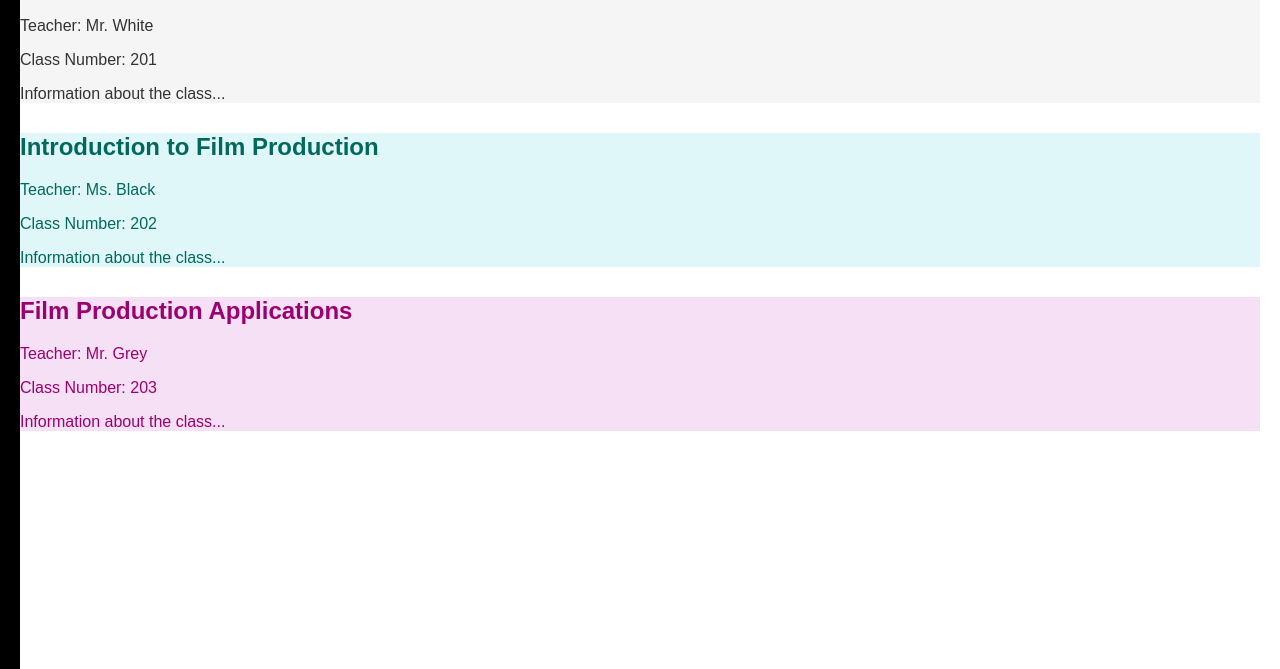
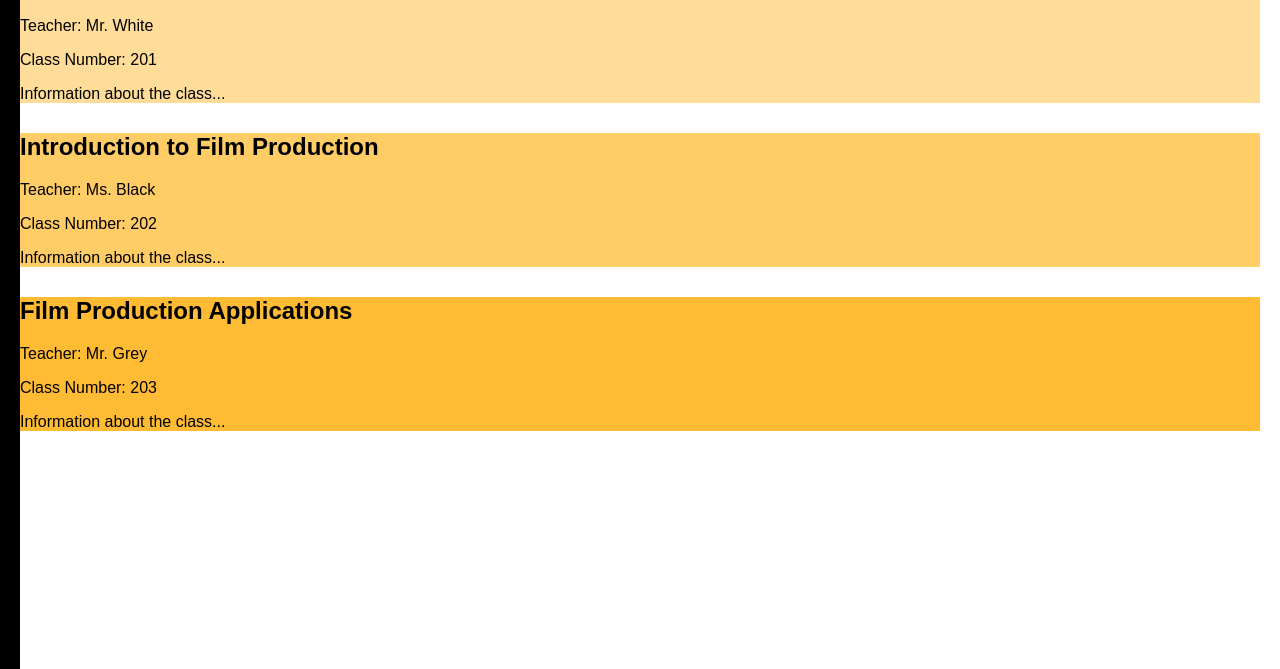
Before and after one commit to PaytonPlayz8604/CTAE_Test, a plain HTML site: page arts.html in a window 1280 px wide. Shown: the part 131-800 px from the top of the page. Drawn offline with Linux system fonts and the light colour scheme.

Commit message:
Update arts.html

```diff
--- a/arts.html
+++ b/arts.html
@@ -20,19 +20,19 @@
     </div>
     <div id="content">
         <h1>Arts, A/V Technology, and Communications</h1>
-        <div class="class-section" style="background-color: #f5f5f5; color: #333;">
+        <div class="class-section" style="background-color: #ffdd99; color: #000;">
             <h2>Audio-Video Technology and Film I</h2>
             <p>Teacher: Mr. White</p>
             <p>Class Number: 201</p>
             <p>Information about the class...</p>
         </div>
-        <div class="class-section" style="background-color: #e0f7fa; color: #00695c;">
+        <div class="class-section" style="background-color: #ffcc66; color: #000;">
             <h2>Introduction to Film Production</h2>
             <p>Teacher: Ms. Black</p>
             <p>Class Number: 202</p>
             <p>Information about the class...</p>
         </div>
-        <div class="class-section" style="background-color: #f5e0f5; color: #9c006f;">
+        <div class="class-section" style="background-color: #ffbb33; color: #000;">
             <h2>Film Production Applications</h2>
             <p>Teacher: Mr. Grey</p>
             <p>Class Number: 203</p>
```
